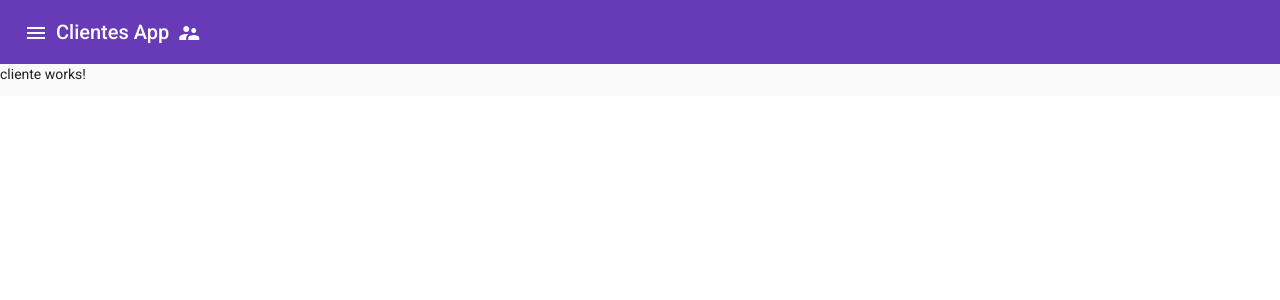
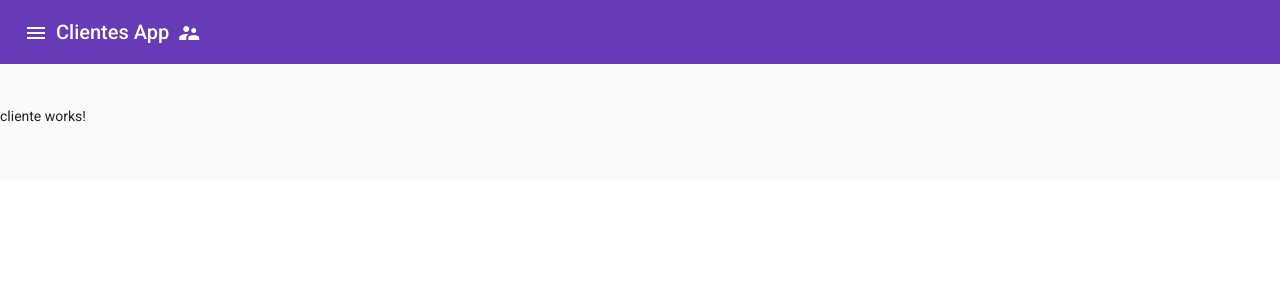
Before and after one commit to rodrigotxt/teste-alibin-frontend, an Angular app: page /cliente in a window 1280 px wide. Shown: the top 300 px of the page. Built offline with nearby package versions, Linux system fonts and the light colour scheme.

Commit message:
Ajustes layout principal

```diff
--- a/src/app/app.component.scss
+++ b/src/app/app.component.scss
@@ -0,0 +1,3 @@
+#mainContainer{
+	padding:3em 0;
+}
```
